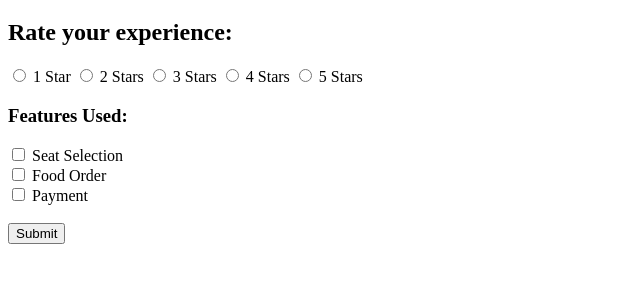
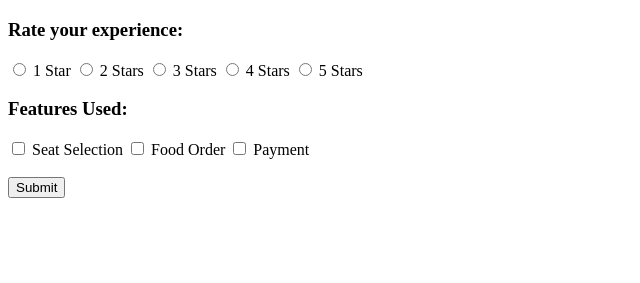
Before and after one commit to Danishxyz/Tops-assignment, a plain HTML site: page html/session4/feedback.html in a window 1280 px wide. Shown: the part 61-344 px from the top of the page, without its empty margins (0-640 px from the left). Drawn offline with Linux system fonts and the light colour scheme.

Commit message:
session 4 changes

```diff
--- a/html/session4/feedback.html
+++ b/html/session4/feedback.html
@@ -8,38 +8,34 @@
 <body>
      <h1>Movie Booking Feedback</h1>
 
-    <form method="post" >
+    <form>
 
-        <h2>Rate your experience:</h2>
+    <h3>Rate your experience:</h3>
 
-        <input type="radio" value="1">
+    <input type="radio" id="one" name="rating" value="1">
     <label for="one">1 Star</label>
 
-        <input type="radio" value="2">
+    <input type="radio" id="two" name="rating" value="2">
     <label for="two">2 Stars</label>
 
-        <input type="radio"  value="3">
+    <input type="radio" id="three" name="rating" value="3">
     <label for="three">3 Stars</label>
 
-        <input type="radio" value="4">
+    <input type="radio" id="four" name="rating" value="4">
     <label for="four">4 Stars</label>
 
-        <input type="radio" value="5">
+    <input type="radio" id="five" name="rating" value="5">
     <label for="five">5 Stars</label>
 
     <h3>Features Used:</h3>
 
-        <input type="checkbox" value="seat-selection">
+    <input type="checkbox" id="seat" name="features" value="seat-selection">
     <label for="seat">Seat Selection</label>
 
-        <br>
-
-        <input type="checkbox" value="food-order">
+    <input type="checkbox" id="food" name="features" value="food-order">
     <label for="food">Food Order</label>
 
-        <br>
-
-        <input type="checkbox" value="payment">
+    <input type="checkbox" id="payment" name="features" value="payment">
     <label for="payment">Payment</label>
 
     <br><br>
```
Lines whose indentation alone changed are shown as unchanged.
